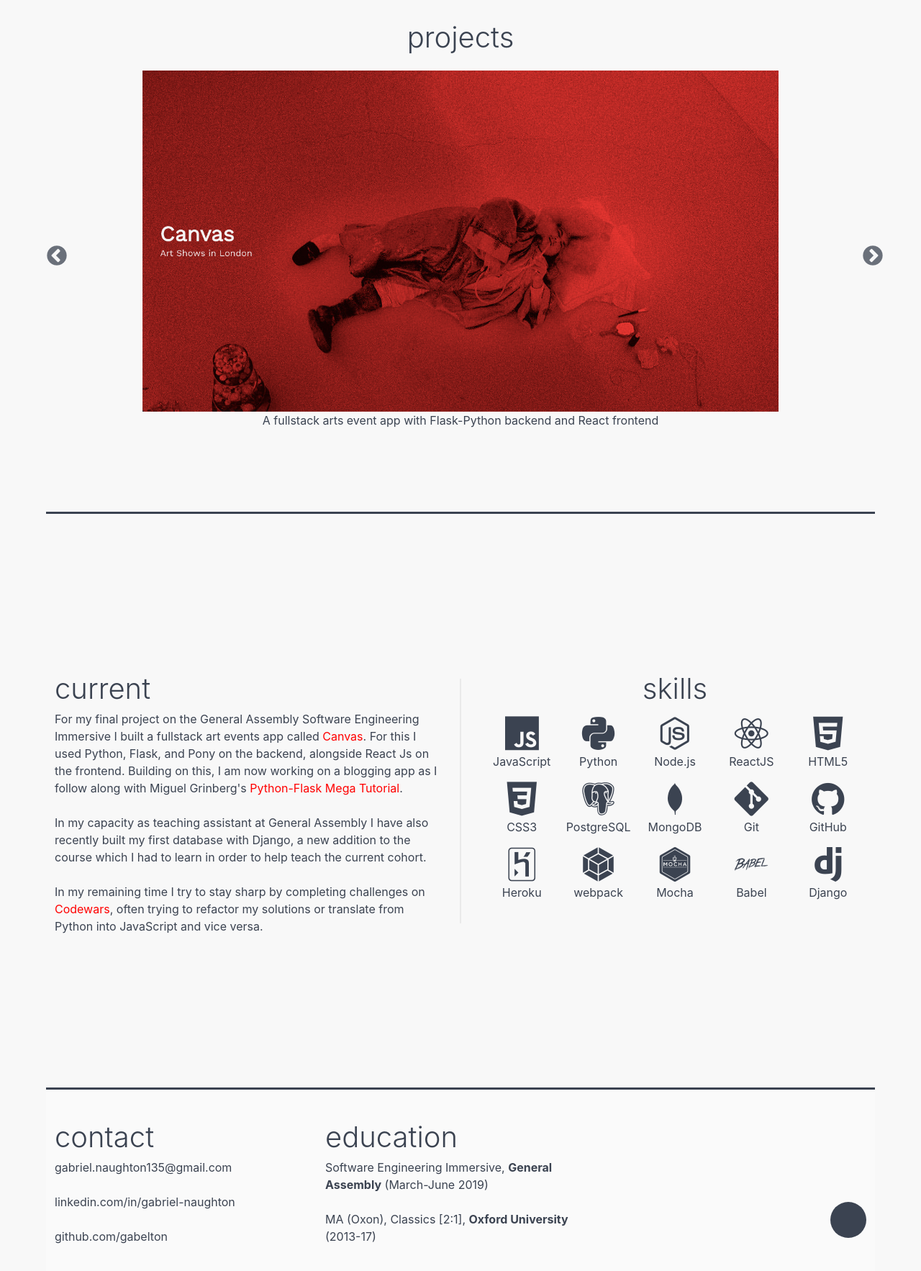
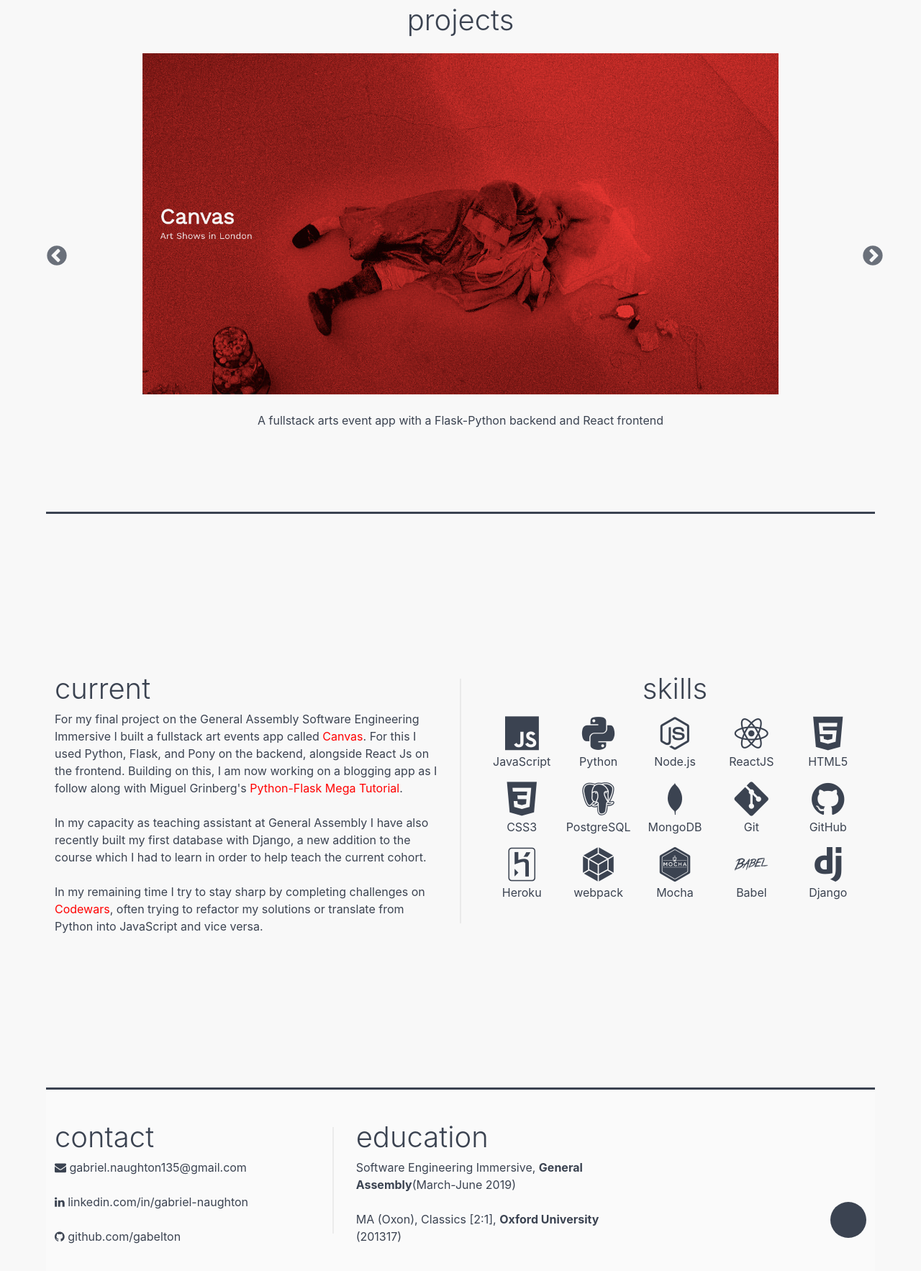
Before and after one commit to gabelton/gabe-naughton-portfolio, a website: page index.html in a window 1280 px wide. Shown: the part 1634-3400 px from the top of the page at 72% size. Drawn offline with nearby package versions, Linux system fonts and the light colour scheme.

Commit message:
added icons

```diff
--- a/index.html
+++ b/index.html
@@ -3,6 +3,7 @@
   <head>
     <meta charset="utf-8">
     <meta name="viewport" content="width=device-width, initial-scale=1">
+    <link rel="stylesheet" href="https://cdnjs.cloudflare.com/ajax/libs/font-awesome/4.7.0/css/font-awesome.min.css">
     <link rel="stylesheet" type="text/css" href="https://cdnjs.cloudflare.com/ajax/libs/slick-carousel/1.9.0/slick.css"/>
     <link rel="stylesheet" type="text/css" href="https://cdnjs.cloudflare.com/ajax/libs/slick-carousel/1.9.0/slick-theme.css"/>
     <title>Gabe's portfolio</title>
@@ -61,10 +62,10 @@
         <div class="container has-text-centered">
           <h3>projects</h3>
           <div id="slick-images">
-            <div ><a href="https://canvas-london.herokuapp.com/#/"><img class="projects" src='images/canvas.png'></a><p>A fullstack arts event app with Flask-Python backend and React frontend</p></div>
-            <div><a href="https://sei-project-3.herokuapp.com/#/"><img  class="projects"src='images/project-black.jpg'></a></div>
-            <div><img class="projects" src='images/versus.png'></div>
-            <div><img  class="projects"src='images/loadScreen.png'></div>
+            <div ><a href="https://canvas-london.herokuapp.com/#/"><img class="projects" src='images/canvas.png' alt="canvas"></a><br><p>A fullstack arts event app with a Flask-Python backend and React frontend</p></div>
+            <div><a href="https://sei-project-3.herokuapp.com/#/"><img  class="projects"src='images/project-black.jpg' alt="project-black"></a><br><p>My first fullstack app, a vinyl-sharing platform built with NodeJs and Express and a React frontend</p></div>
+            <div><img class="projects" src='images/versus.png' alt="versus"><br><p>The product of a two day hackathon, my first React app allows users to compare stats for Premier League football teams</p></div>
+            <div><a href="https://gabelton.github.io/SEI-Project-1/"><img  class="projects"src='images/loadScreen.png' alt="battleships"></a><br><p>Completed over seven days, this grid-based game allowed me to consolidate knowledge of Vanilla JavaScript and problem-solving fundamentals</p></div>
           </div>
         </div>
 
@@ -72,20 +73,8 @@
         <script type="text/javascript" src="https://cdn.jsdelivr.net/npm/slick-carousel@1.8.1/slick/slick.min.js"></script>
 
 
-
         <script type="text/javascript">
           $("#slick-images").slick({
-            // infinite: false,
-            // arrows: true,
-            // dots: true,
-            // slidesToShow: 1,
-            // slidesToScroll: 1,
-            // slidesPerRow: 1,
-            // autoplay: true,
-            // autoplaySpeed: 2000,
-            // variableWidth: true,
-
-
             responsive: [
                     {
                       breakpoint: 1024,
@@ -228,19 +217,21 @@
       </div>
     </section>
   <footer class="footer" id='contact'>
-
     <div class="columns">
       <div class="column col-6">
         <h3>contact</h3>
-          <img src="" alt=""><a href="mailto:gabriel.naughton135@gmail.com"><h6> gabriel.naughton135@gmail.com</h6></a>
-          <img src="" alt=""><a href="https://www.linkedin.com/in/gabriel-naughton/"><h6>linkedin.com/in/gabriel-naughton</h6></a>
-          <img src="" alt=""> <a href="https://github.com/gabelton"><h6 class="last">github.com/gabelton</h6></a>
+        <ahref="mailto:gabriel.naughton135@gmail.com"><h6><i class="fa fa-envelope"></i> gabriel.naughton135@gmail.com</h6></a>
+        <br>
+        <a href="https://www.linkedin.com/in/gabrielnaughton/"><h6><i class="fa fa-linkedin"></i> linkedin.com/in/gabriel-naughton</h6></a>
+        <br>
+         <a href="https://github.com/gabelton"><h6><i class="fa fa-github"></i> github.com/gabelton</h6></a>
       </div>
+      <div class="is-divider-vertical" ></div>
       <div class="column">
         <h3>education</h3>
-          <h6>Software Engineering Immersive, <span>General Assembly</span> (March-June 2019)</h6>
+        <h6>Software Engineering Immersive, <span>General Assembly</span>(March-June 2019)</h6>
         <br>
-          <h6>MA (Oxon), Classics [2:1], <span>Oxford University</span> (2013-17)</h6>
+        <h6>MA (Oxon), Classics [2:1], <span>Oxford University</span> (201317)</h6>
       </div>
       <div class="column col-6 stop is-hidden-mobile">
         <div class="full-stop">
--- a/src/sass/style.scss
+++ b/src/sass/style.scss
@@ -85,7 +85,8 @@ a:visited {
   color: #3b4351;
 }
 a:hover {
-  color: red;
+  color: red !important;
+
 }
 
 .navbar {
```
Also changed, not shown: README.md, dist/css/style.css. Lines whose indentation alone changed are shown as unchanged.
